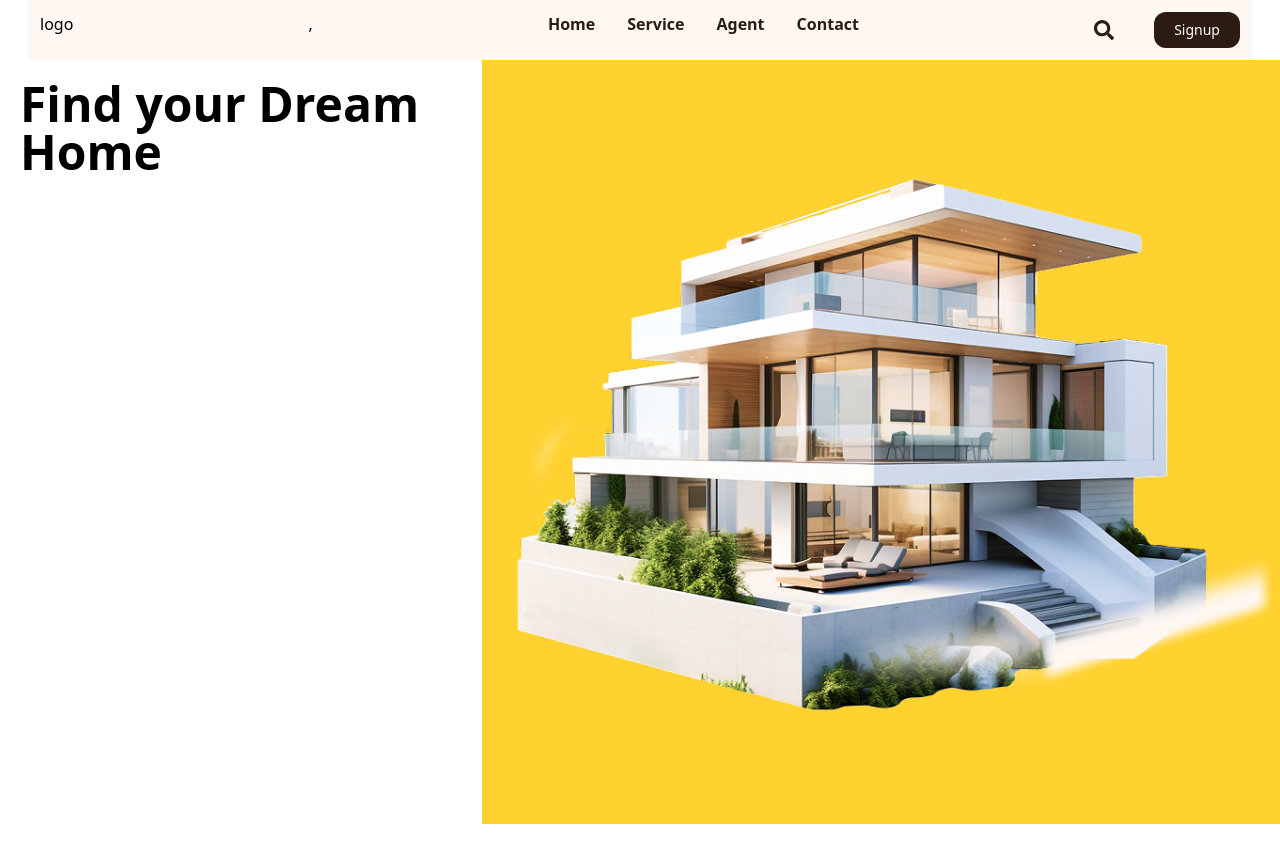
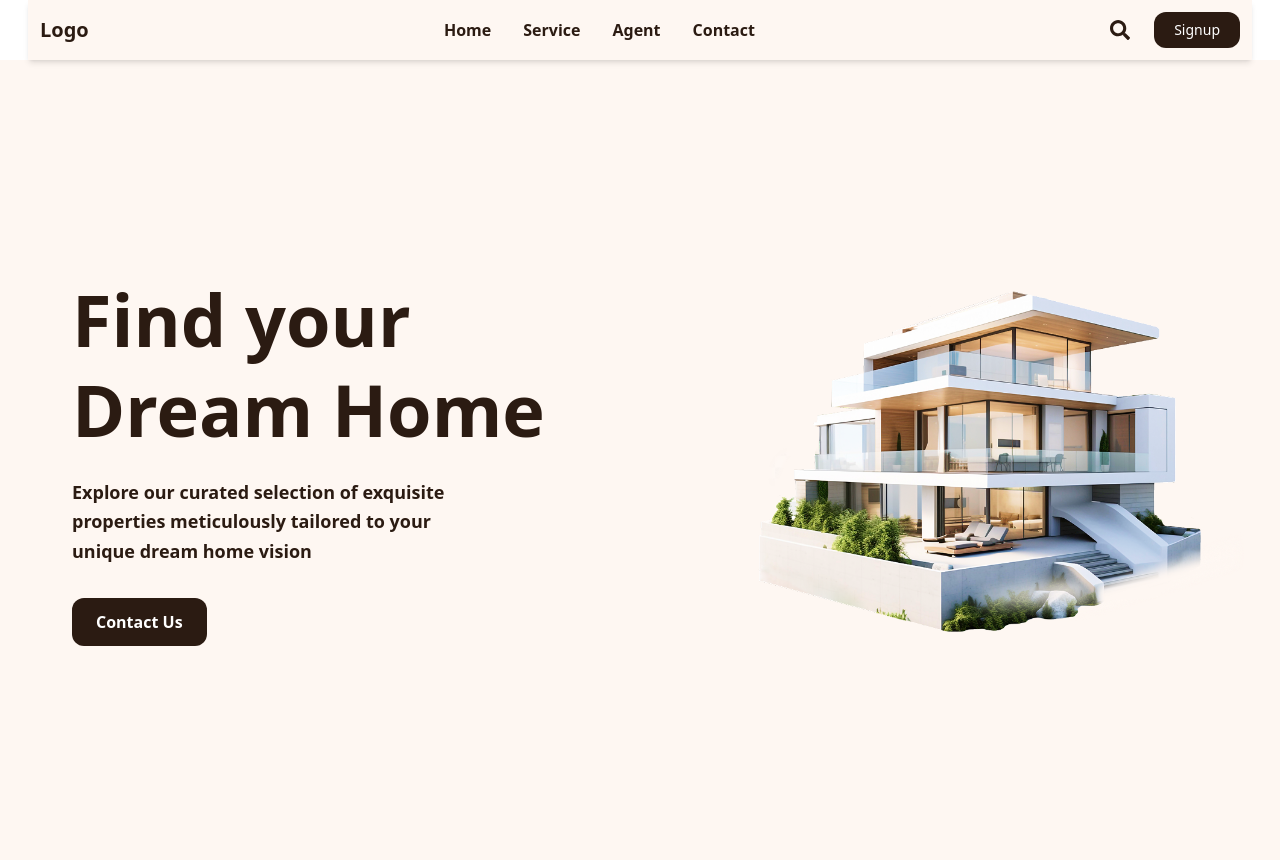
Before and after one commit to shaikrasheed6341/DreamHomeWebsite, a Next.js app: page / in a window 1280 px wide. Before the commit the page ends 824 px from the top, so only its background shows below. Built offline with nearby package versions, Linux system fonts and the light colour scheme.

Commit message:
Landing page done

```diff
--- a/app/components/Landing.tsx
+++ b/app/components/Landing.tsx
@@ -1,14 +1,41 @@
-import Image from "next/image"
-import Landingimage from "../../public/Landingpage.png"
-const Landing = ()=>{
-   return(
-    <div className=" ">
-        <div className="w-full flex justify-center   ">
-        <div className="font-bold text-5xl p-5">Find your Dream Home</div>
-        <div className="bg-amber-300"><Image src={Landingimage} alt="Landingpage" width={1000} height={50}  /></div>
+import Image from "next/image";
+import Landingimage from "../../public/Landingpage.png";
+
+const Landing = () => {
+  return (
+    <div className="min-h-screen bg-[#FEF7F2] flex items-center justify-center">
+      <div className="max-w-7xl mx-auto px-4 sm:px-6 lg:px-8 w-full">
+        <div className="grid grid-cols-1 md:grid-cols-2 gap-8 items-center">
+          {/* Text Section */}
+          <div className="p-6 sm:p-10 text-center md:text-left">
+            <h1 className="font-bold text-4xl sm:text-5xl md:text-6xl lg:text-7xl text-[#2B1B12] leading-tight mb-6">
+              Find your <br /> Dream Home
+            </h1>
+            <p className="text-sm sm:text-base md:text-lg text-[#2B1B12] font-semibold mb-8 leading-relaxed">
+              Explore our curated selection of exquisite <br />
+              properties meticulously tailored to your <br />
+              unique dream home vision
+            </p>
+            <button className="bg-[#2B1B12] text-white px-6 py-3 rounded-xl text-sm sm:text-base font-semibold hover:bg-zinc-900 transition-colors">
+              Contact Us
+            </button>
+          </div>
+
+          {/* Image Section */}
+          <div className="flex justify-center md:justify-end">
+            <Image
+              src={Landingimage}
+              alt="Landing page"
+              width={500}
+              height={500}
+              className="w-full max-w-xs sm:max-w-sm md:max-w-md lg:max-w-lg object-cover"
+              priority
+            />
+          </div>
         </div>
-        </div>
+      </div>
+    </div>
+  );
+};
 
-   )
-}
-export default Landing
+export default Landing;
--- a/app/components/Navbar.tsx
+++ b/app/components/Navbar.tsx
@@ -1,23 +1,92 @@
-"use client"
+"use client";
 import { FaSearch } from "react-icons/fa";
 import Link from "next/link";
-const Navbar= ()=>{
-    const lists =[{id:1,value:"Home" },{id:2,value:"Service"},{id:3,value:"Agent"},{id:4,value:"Contact"}];
-    return(
-        <nav className="flex  justify-between bg-[#FEF7F2] mx-7   sticky p-3">
-            <div> <Link href={"/"} >logo </Link>  </div>,
-            <ul className="space-x-8  text-[#2B1B12] flex    ">
-               {lists.map(list =>  <li  className="font-semibold" key={list.id}>{  list.value}</li>)}
+import { useState } from "react";
 
-            </ul>
-            <div className="flex space-x-10">
-                <div className="text-[#2B1B12] mt-2 "><FaSearch className="text-xl" /></div>
-                <div><button className="text-white px-5 py-2 rounded-xl text-sm bg-[#2B1B12]  " > <Link href={"/signup"}>Signup</Link> </button></div>
+const Navbar = () => {
+  const lists = [
+    { id: 1, value: "Home", href: "/" },
+    { id: 2, value: "Service", href: "/service" },
+    { id: 3, value: "Agent", href: "/agent" },
+    { id: 4, value: "Contact", href: "/contact" },
+  ];
+  const [isOpen, setIsOpen] = useState(false);
 
-            </div>
+  const toggleMenu = () => {
+    setIsOpen(!isOpen);
+  };
 
-        </nav>
-    )
-}
+  return (
+    <nav className="bg-[#FEF7F2] mx-4 md:mx-7 sticky top-0 p-3 shadow-md z-50">
+      <div className="flex justify-between items-center max-w-7xl mx-auto">
+        {/* Logo */}
+        <div>
+          <Link href="/" className="text-[#2B1B12] text-xl font-bold">
+            Logo
+          </Link>
+        </div>
+
+        {/* Hamburger Menu for Mobile */}
+        <div className="md:hidden">
+          <button
+            onClick={toggleMenu}
+            className="text-[#2B1B12] focus:outline-none"
+            aria-label="Toggle menu"
+          >
+            <svg
+              className="w-6 h-6"
+              fill="none"
+              stroke="currentColor"
+              viewBox="0 0 24 24"
+              xmlns="http://www.w3.org/2000/svg"
+            >
+              <path
+                strokeLinecap="round"
+                strokeLinejoin="round"
+                strokeWidth="2"
+                d={isOpen ? "M6 18L18 6M6 6l12 12" : "M4 6h16M4 12h16M4 18h16"}
+              />
+            </svg>
+          </button>
+        </div>
+
+        <ul
+          className={`${
+            isOpen ? "block" : "hidden"
+          } md:flex md:space-x-8 text-[#2B1B12] absolute md:static top-14 left-0 right-0 bg-[#FEF7F2] md:bg-transparent p-4 md:p-0 transition-all duration-300 ease-in-out`}
+        >
+          {lists.map((list) => (
+            <li key={list.id} className="font-semibold py-2 md:py-0">
+              <Link
+                href={list.href}
+                className="hover:text-zinc-900 transition-colors"
+              >
+                {list.value}
+              </Link>
+            </li>
+          ))}
+        </ul>
+
+        <div className="hidden md:flex items-center space-x-6">
+          <FaSearch className="text-xl text-[#2B1B12] cursor-pointer hover:text-zinc-900" />
+          <button className="text-white px-5 py-2 rounded-xl text-sm bg-[#2B1B12] hover:bg-zinc-900 transition-colors">
+            <Link href="/signup">Signup</Link>
+          </button>
+        </div>
+
+        <div
+          className={`${
+            isOpen ? "block" : "hidden"
+          } md:hidden flex flex-col space-y-4 mt-4 p-4 bg-[#FEF7F2]`}
+        >
+          <FaSearch className="text-xl text-[#2B1B12] cursor-pointer hover:text-[#F28C38]" />
+          <button className="text-white px-5 py-2 rounded-xl text-sm bg-[#2B1B12] hover:bg-[#F28C38] transition-colors w-fit">
+            <Link href="/signup">Signup</Link>
+          </button>
+        </div>
+      </div>
+    </nav>
+  );
+};
 
 export default Navbar;
```
